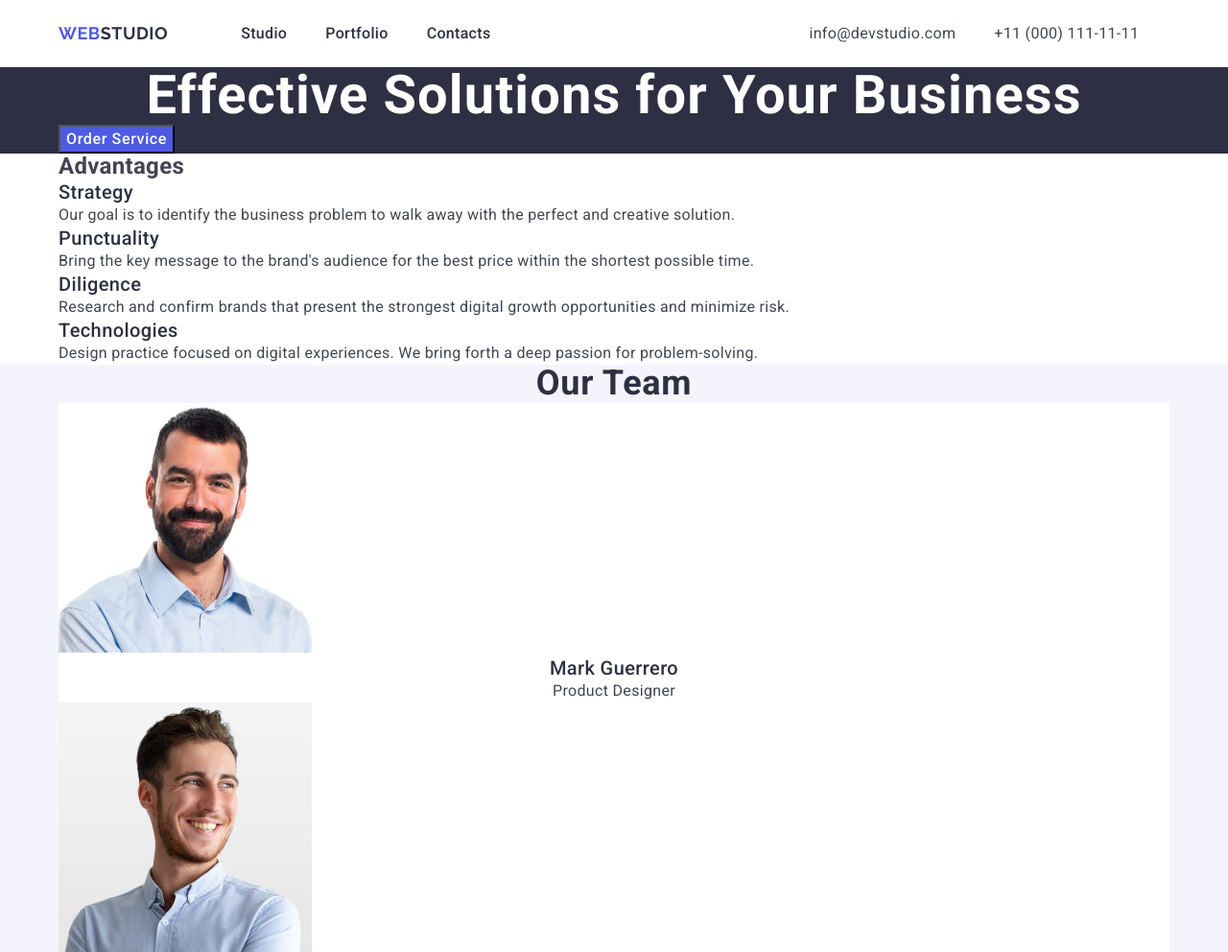
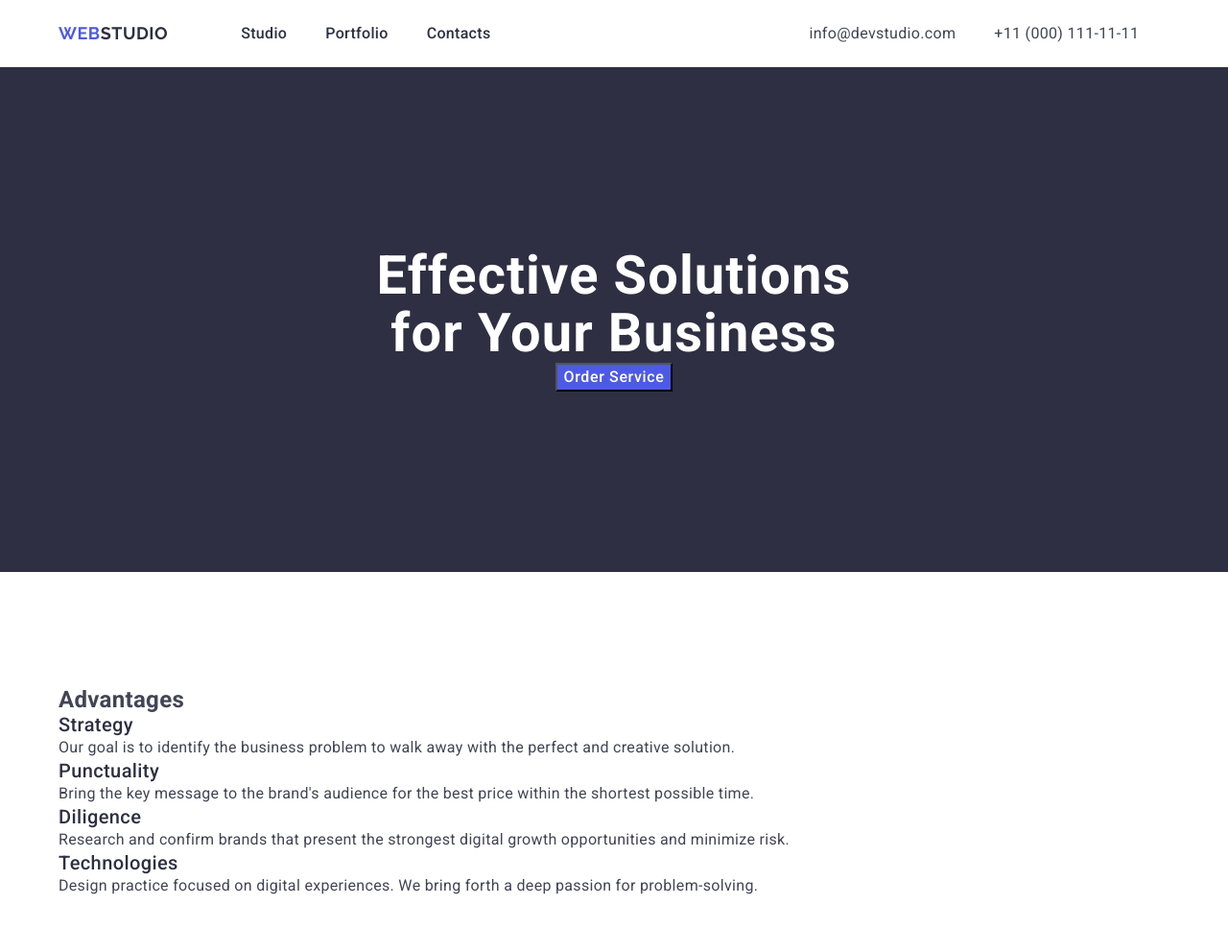
Before and after one commit to Yelizaveta-S/goit-markup-hw-03, a plain HTML site: page index.html in a window 1280 px wide. Shown: the top 992 px of the page at 96% size. Drawn offline with nearby package versions, Linux system fonts and the light colour scheme.

Commit message:
edit main title

```diff
--- a/css/styles.css
+++ b/css/styles.css
@@ -5,11 +5,11 @@ body {
     background-color: #FFFFFF;
 }
 
-.container {
-    max-width: 1158px;
-    padding: 0 15;
-    margin: 0 auto;
-    }
+.section {
+    padding-top: 120px;
+    padding-bottom: 120px;
+}
+
 
 h1, h2, h3, h4, h5, h6, p {
 margin: 0;
@@ -128,8 +128,19 @@ address {
 
 /* main */
 
-.sections {
+.container {
+    max-width: 1158px;
+    padding: 0 15;
+    margin: 0 auto;
+}
+
+.section-main {
     background: #2e2f42;
+}
+
+.main-title-container {
+    padding-top: 188px;
+    padding-bottom: 188px;
 }
 
 .main-title {
@@ -138,16 +149,20 @@ address {
     line-height: 1.07;
     letter-spacing: 0.02em;
     text-align: center;
+    width: 496px;
+    margin: 0 auto;
     color: #fff;
 }
 
 .button-order {
+    display: block;
     font-weight: 500;
     font-size: 16px;
     line-height: 1.5;
     letter-spacing: 0.04em;
     color: #fff;
     cursor: pointer;
+    margin: 0 auto;
     background-color: #4d5ae5;
 }
 
--- a/index.html
+++ b/index.html
@@ -48,14 +48,14 @@
 
     <main>
 
-        <section class="sections">
-            <div class="container">
+        <section class="section-main">
+            <div class="container main-title-container">
                 <h1 class="main-title">Effective Solutions for Your Business</h1>
                 <button type="button" class="button-order">Order Service</button>
             </div>
         </section>
 
-        <section>
+        <section class="section">
             <div class="container">
                 <h2>Advantages</h2>
                 <ul>
@@ -88,7 +88,7 @@
             </div>
         </section>
 
-        <section class="hero">
+        <section class="section hero">
            <div class="container">
                 <h2 class="title">Our Team</h2>
                 <ul>
@@ -128,7 +128,7 @@
            </div>
         </section>
 
-        <section>
+        <section class="section">
             <div class="container">
                 <h2 class="title">Our Portfolio</h2>
 
```
